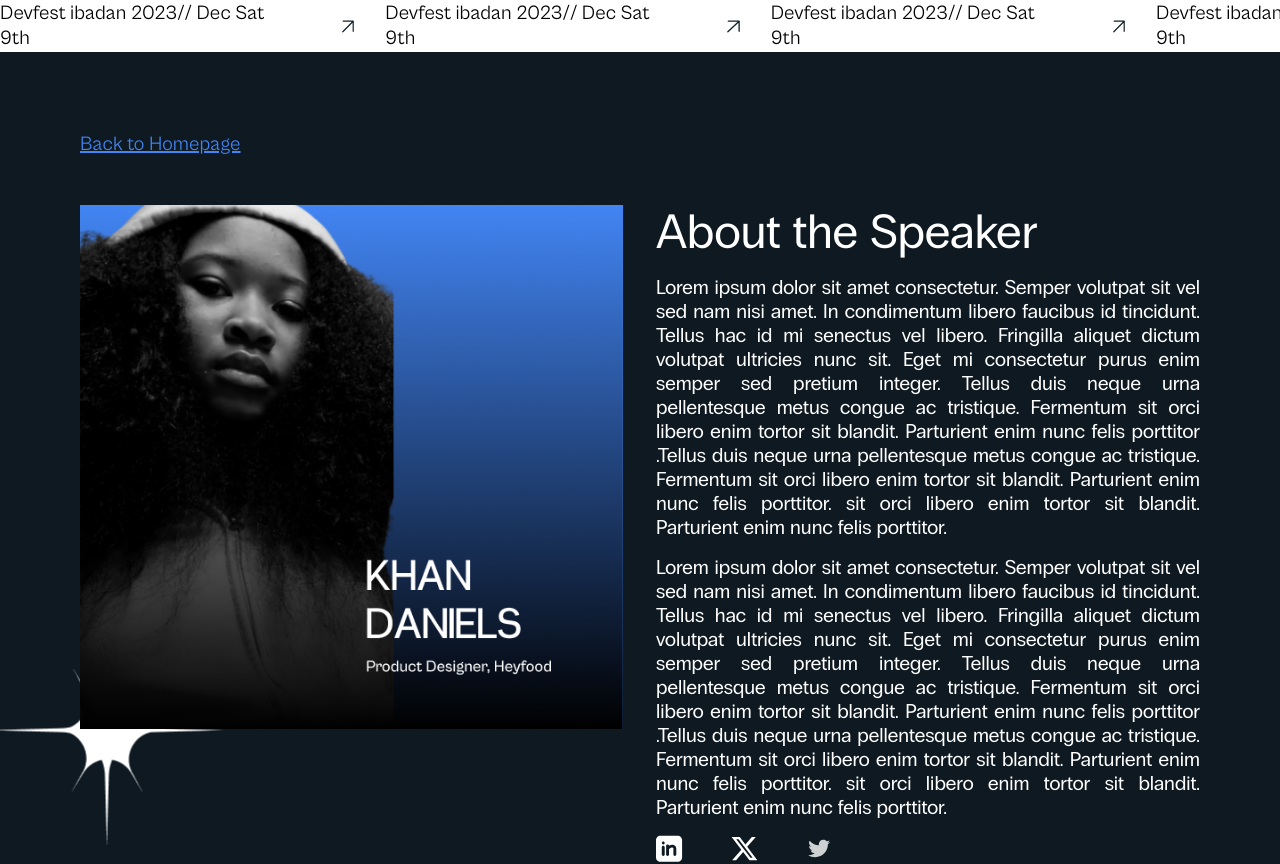
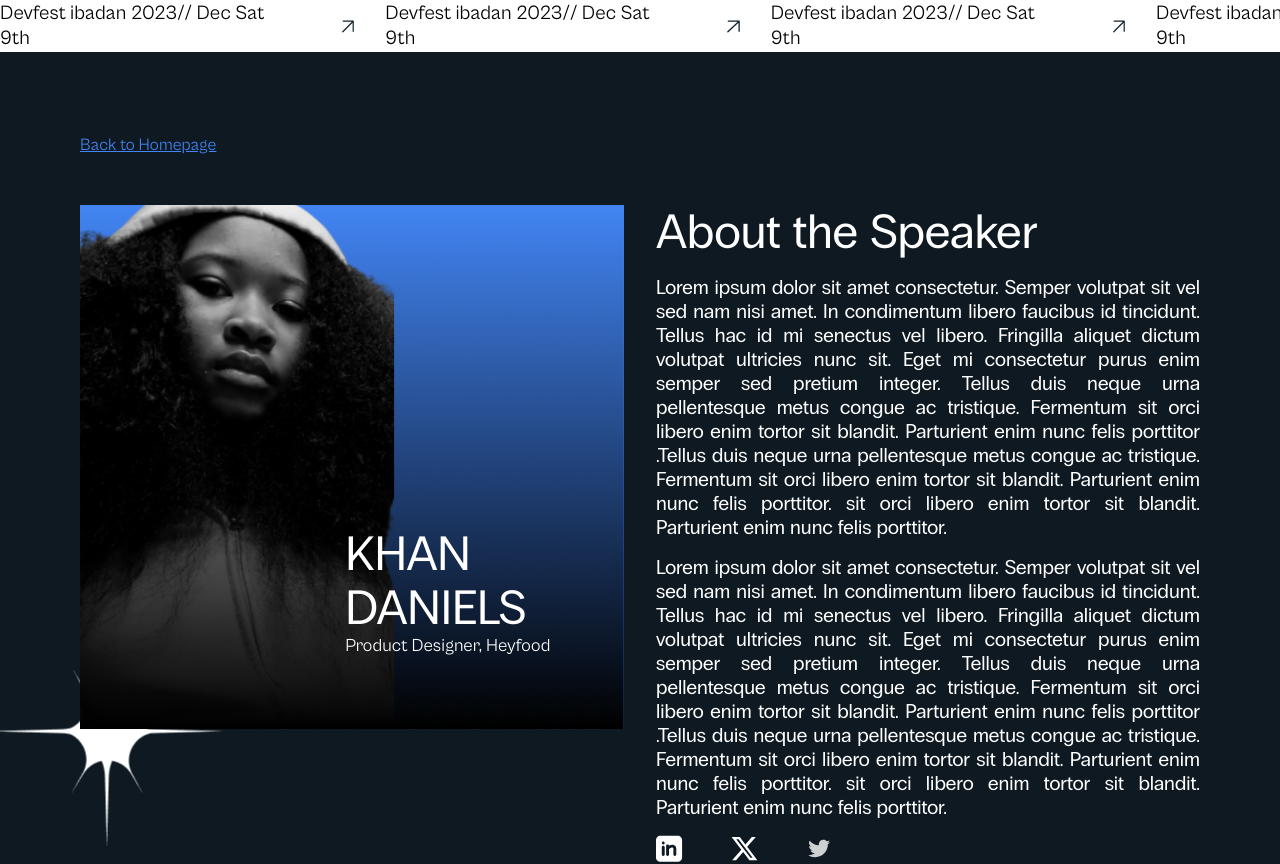
Before and after one commit to gdg-ibadan01/devfest-ibadan-2023, a Next.js app: page /speakers in a window 1280 px wide. Shown: the top 864 px of the page. Built offline with nearby package versions, Linux system fonts and the light colour scheme.

Commit message:
feat: speaker section added

```diff
--- a/src/app/speakers/page.tsx
+++ b/src/app/speakers/page.tsx
@@ -4,13 +4,12 @@ import Link from 'next/link';
 import Image from 'next/image';
 import Speaker from "@/assets/imgs/speaker.png"
 import Star from "@/assets/imgs/star.png"
-// import TwitterIcon from "@/assets/svgs/twitter.svg";
-import LinkedinIcon from "@/assets/svgs/linkedin.svg";
 import { TwitterIcon, XIcon } from '@/icons';
 import { LinkedInIcon } from '@/icons/linkedin-icon';
 import Button from '../component/Button';
 import Footer from '../component/Footer';
 import Header from '../component/Header';
+import BackButton from '../component/BackButton';
 
 const Speakers = () => {
   return (
@@ -18,10 +17,14 @@ const Speakers = () => {
     <Header />
     <div className={Styles.speakerContainer}>
         <div className={Styles.container}>
-        <Link className={Styles.link} href={''}>Back to Homepage</Link>
+          <BackButton />
         <div className={Styles.flexContainer}>
             <div className={Styles.imageFlex}>
                 <Image src={Speaker} className={Styles.speakerImg} alt={''} />
+                <div className={Styles.speakerInfo}>
+                  <h2>KHAN <br/> DANIELS</h2>
+                  <p>Product Designer, Heyfood</p>
+                </div>
                 <Image src={Star} className={Styles.star} alt={''} />
             </div>
             <div className={Styles.aboutFlex}>
@@ -33,9 +36,9 @@ const Speakers = () => {
                 </div>
 
 
-                <div className={Styles.float}>
-                <div className={Styles.leftFloat}></div>
-                <div className={Styles.rightFloat}>
+                <div className={Styles.flex}>
+                <div className={Styles.leftFlex}></div>
+                <div className={Styles.rightFlex}>
                 <div className={Styles.social}>
               <Link href="!#">
                 <LinkedInIcon />
--- a/src/app/speakers/styles.module.scss
+++ b/src/app/speakers/styles.module.scss
@@ -12,15 +12,6 @@
       padding-left: 2rem;
     padding-right: 2rem;
   }
-
-    .link {
-      color: var(--primary);
-      padding-bottom: 3rem;
-      text-decoration: underline;
-      font-size: 20px;
-      font-weight: 500;
-      line-height: 24px;
-    }
 
     .flexContainer {
       display: flex;
@@ -39,6 +30,31 @@
         .speakerImg {
           position: relative;
           z-index: 3;
+        }
+
+        .speakerInfo {
+          color: var(--light-white);
+          position: absolute;
+          bottom: 4.5rem;
+          right: 4.6rem;
+          z-index: 4;
+
+          h2 {
+            font-weight: 400;
+            font-size: 48px;
+            line-height: 54px;
+          }
+
+          p {
+            font-weight: 500;
+            font-size: 18px;
+            line-height: 22px;
+          }
+
+          @media screen and (max-width: 768px) {
+            bottom: 3rem;
+            right: 3rem;
+        }
         }
 
         .star {
@@ -107,11 +123,11 @@
     }
 
 
-    .float {
+    .flex {
       display: flex;
       gap: 2rem;
       color: var(--light-white);
-      .leftFloat{
+      .leftFlex{
         flex: 1;
 
         @media screen and (max-width: 768px) {
@@ -119,7 +135,7 @@
       }
       }
 
-      .rightFloat {
+      .rightFlex {
         flex: 1;
 
       .social {
```
Also changed, not shown: src/assets/imgs/speaker-bg.png (added), src/assets/imgs/speaker.png.
